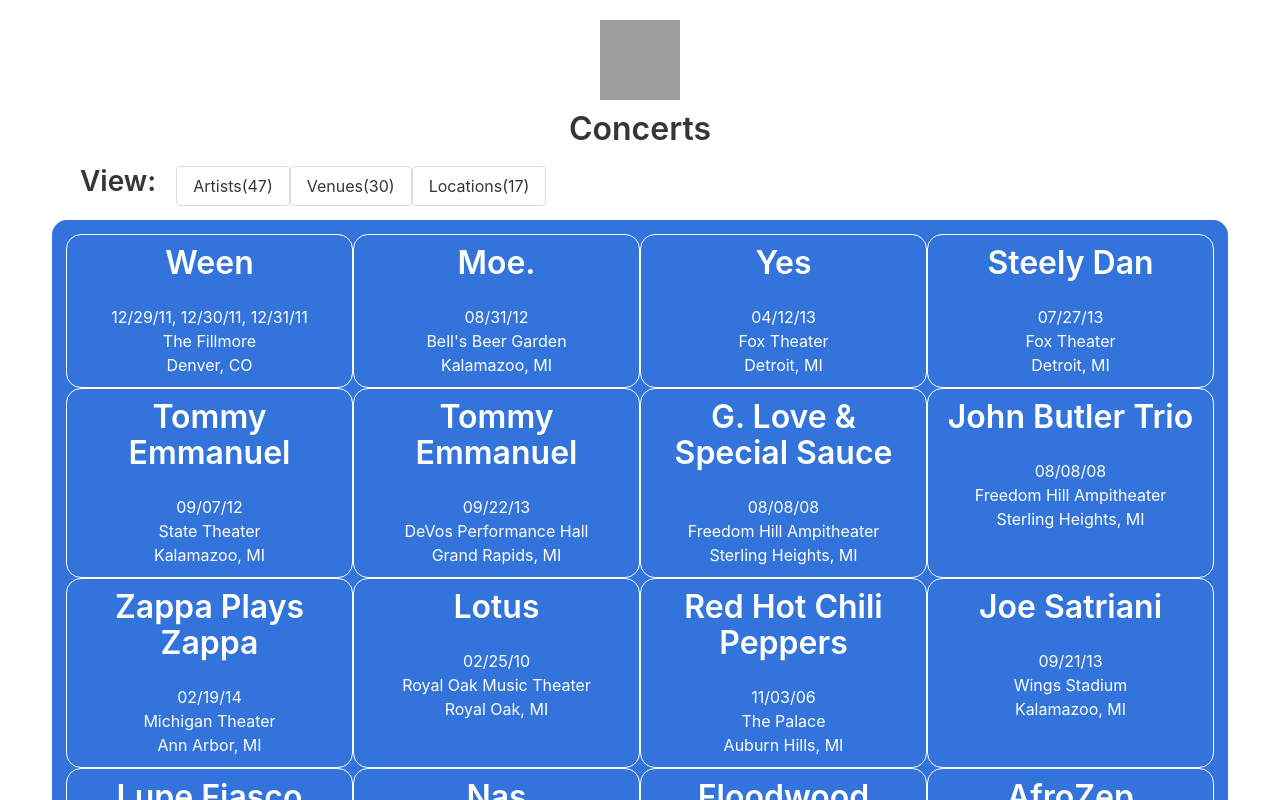
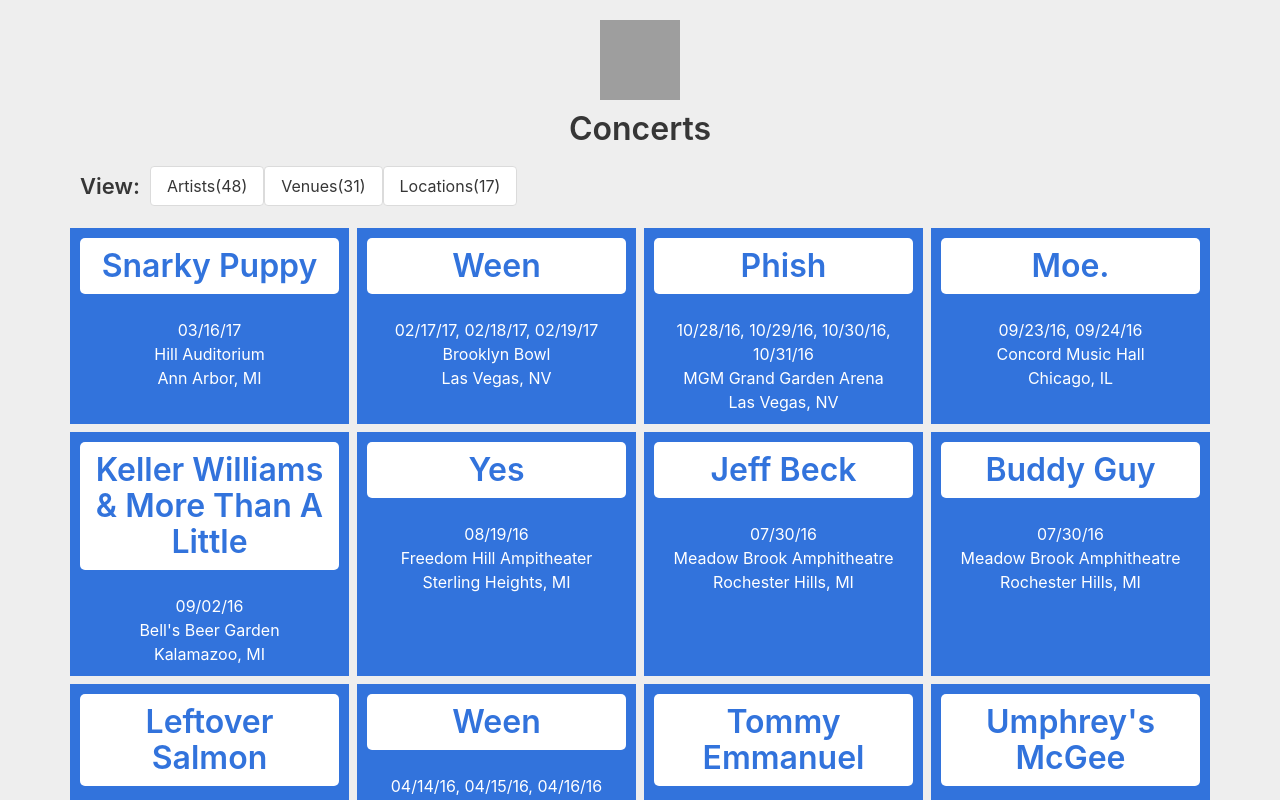
Before and after one commit to schne324/concerto, a React (Create React App) app: page / in a window 1280 px wide. Shown: the top 800 px of the page. Built offline with nearby package versions, Linux system fonts and the light colour scheme; grey boxes are pictures that could not be loaded.

Commit message:
Adds more concerts and cleans stuff up

```diff
--- a/data/concerts.json
+++ b/data/concerts.json
@@ -284,7 +284,7 @@
   {
     "artist": "Phish",
     "dates": ["10/31/14", "11/02/14"],
-    "venue": "MGM Grand",
+    "venue": "MGM Grand Garden Arena",
     "location": "Las Vegas, NV"
   },
   {
@@ -600,6 +600,12 @@
     "location": "Rochester Hills, MI"
   },
   {
+    "artist": "Yes",
+    "dates": ["08/19/16"],
+    "venue": "Freedom Hill Ampitheater",
+    "location": "Sterling Heights, MI"
+  },
+  {
     "artist": "Keller Williams & More Than A Little",
     "dates": ["09/02/16"],
     "venue": "Bell's Beer Garden",
@@ -614,7 +620,19 @@
   {
     "artist": "Phish",
     "dates": ["10/28/16", "10/29/16", "10/30/16", "10/31/16"],
-    "venue": "MGM Grand",
+    "venue": "MGM Grand Garden Arena",
     "location": "Las Vegas, NV"
+  },
+  {
+    "artist": "Ween",
+    "dates": ["02/17/17", "02/18/17", "02/19/17"],
+    "venue": "Brooklyn Bowl",
+    "location": "Las Vegas, NV"
+  },
+  {
+    "artist": "Snarky Puppy",
+    "dates": ["03/16/17"],
+    "venue": "Hill Auditorium",
+    "location": "Ann Arbor, MI"
   }
 ]
--- a/src/App.js
+++ b/src/App.js
@@ -15,7 +15,9 @@
     super(props);
     this.state = {
       concerts: concerts,
-      filter: false
+      filter: false,
+      order: 'descending',
+      changed: false
     };
 
     this.handleClick = this.handleClick.bind(this);
@@ -23,7 +25,18 @@
   }
 
   render() {
-    const concertList = this.state.concerts.map((concert, i) => {
+    const concertList = this.state.concerts.sort((a, b) => {
+      const dateA = new Date(a.dates[0]);
+      const dateB = new Date(b.dates[0]);
+      const less = this.state.order === 'descending' ? 1 : -1;
+      const greater = less === 1 ? -1 : 1;
+      if (dateA < dateB) {
+        return less;
+      } else if (dateA > dateB) {
+        return greater;
+      }
+      return 0;
+    }).map((concert, i) => {
       return ( <Item key={i} data={concert} /> );
     });
 
@@ -33,7 +46,7 @@
           <img src={logo} className='App-logo' alt='logo' />
           <h1 className='title'>Concerts</h1>
         </div>
-        <Filters show={this.state.filter} onClearClick={this.onClearClick} />
+        <Filters show={this.state.filter} onClearClick={this.onClearClick} changed={this.state.changed} />
         <div className='concert-list hero is-info'>
           <div className='columns is-multiline card-cols'>{concertList}</div>
         </div>
@@ -47,7 +60,7 @@
     return {
       type: type && 'filter',
       filter: filter
-    }
+    };
   }
 
   handleClick(e) {
@@ -56,7 +69,8 @@
     if (target.type === 'filter') {
       this.setState(() => ({
         concerts: filtration.filter(target.filter),
-        filter: target.filter
+        filter: target.filter,
+        changed: true
       }));
     }
   }
@@ -76,9 +90,11 @@
       <div className='concert-box column is-one-quarter'>
         <div className='tile is-vertical'>
           <div className='title'>{concert.artist}</div>
-          <div>{concert.dates.join(', ')}</div>
-          <div>{concert.venue}</div>
-          <div>{concert.location}</div>
+          <div className='other-info'>
+            <div>{concert.dates.join(', ')}</div>
+            <div>{concert.venue}</div>
+            <div>{concert.location}</div>
+          </div>
         </div>
       </div>
     );
@@ -97,7 +113,11 @@
       });
 
       return (
-        <div className='filters'>
+        <div className='filters' tabIndex='-1' ref={(div) => {
+          if (div && this.props.changed) {
+            div.focus();
+          }
+        }}>
           <h2 className='subtitle'>View:</h2>
           <Filter className='align-left' head={'Artists'} concertKey={'artist'} data={artists} />
           <Filter head={'Venues'} concertKey={'venue'} data={venues} />
@@ -106,7 +126,9 @@
       );
     } else {
       return (
-        <div className='filters' tabIndex='-1'>
+        <div className='filters' tabIndex='-1' ref={(div) => {
+          if (div) { div.focus(); }
+        }}>
           <div className='viewing subtitle'>Viewing:</div>
           <div className='filter-val'>{this.props.show.value}</div>
           <div className='filter-type'>({this.props.show.name})</div>
@@ -122,7 +144,7 @@
     super(props);
     this.state = {
       isOpen: false
-    }
+    };
 
     this.handleClick = this.handleClick.bind(this);
   }
@@ -135,7 +157,7 @@
     const opts = this.props.data.map((d, i) => {
       return (
         <div key={i} data-filter-key={this.props.concertKey} className='filter-opt'>{d}</div>
-      )
+      );
     });
 
     return (
@@ -146,7 +168,7 @@
         </button>
         <div id={menuID} className={fClass}>{opts}</div>
       </div>
-    )
+    );
   }
 
   handleClick() {
--- a/src/index.css
+++ b/src/index.css
@@ -1,11 +1,26 @@
 body {
   margin: 0;
   padding: 0;
+  background-color: #eee;
+}
+
+* {
+  box-sizing: border-box;
+}
+
+.concert-list.hero.is-info {
+  background: transparent;
+}
+
+.concert-list.hero.is-info .columns.card-cols {
+  background: transparent;
+  justify-content: center;
 }
 
 .filters {
   padding: 1em;
   display: flex;
+  align-items: center;
 }
 
 .align-left {
@@ -13,8 +28,9 @@
 }
 
 .container h2.subtitle {
-  margin-right: 20px;
+  margin-right: 10px;
   margin-bottom: 0;
+  font-size: 22px;
 }
 
 .filter {
@@ -50,14 +66,31 @@
   cursor: pointer;
 }
 
+.filter-head.is-info {
+  border-width: 1px;
+}
+
+.filters .viewing.subtitle {
+  margin: 0 5px 0 0;
+}
+
+.filter-type {
+  margin: 0 5px;
+}
+
+.filter-val {
+  font-size: 17px;
+  border-bottom: 2px solid;
+}
+
 .concert-box {
   padding: 10px;
-  border-radius: 15px;
-  border: 1px solid;
+  border: 4px solid #eee;
+  background-color: #3273dc;
 }
 
 .concert-list {
-  margin-top: 10px;
+  margin-top: 0;
 }
 
 .card-cols {
@@ -65,3 +98,14 @@
   padding: 14px;
   border-radius: 15px;
 }
+
+.hero.is-info .concert-box .title {
+  background-color: #fff;
+  color: #3273dc;
+  padding: 10px;
+  border-radius: 5px;
+}
+
+.filter-type {
+  font-style: italic;
+}
```
Also changed, not shown: 1 other file (tests, documents, lock files or other folders).
